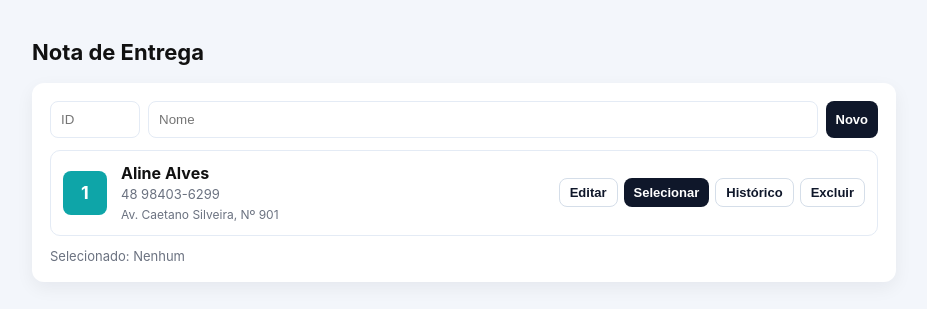
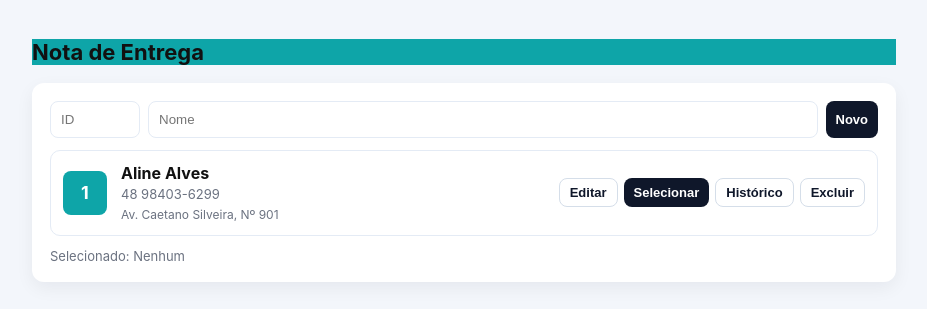
Before and after one commit to gean-lira/nota, a plain HTML site: page html/index.html in a window 1280 px wide. Shown: the whole page, without its empty margins (176-1103 px from the left). Drawn offline with Linux system fonts and the light colour scheme.

Commit message:
manutenção

```diff
--- a/css/styles.css
+++ b/css/styles.css
@@ -17,6 +17,7 @@ body {
 }
 
 h1 {
+    background-color: #0ea5a8;
     font-size: 22px;
     margin-bottom: 18px;
 }
```
Also changed, not shown: html/index.html (+0 -8 lines).
